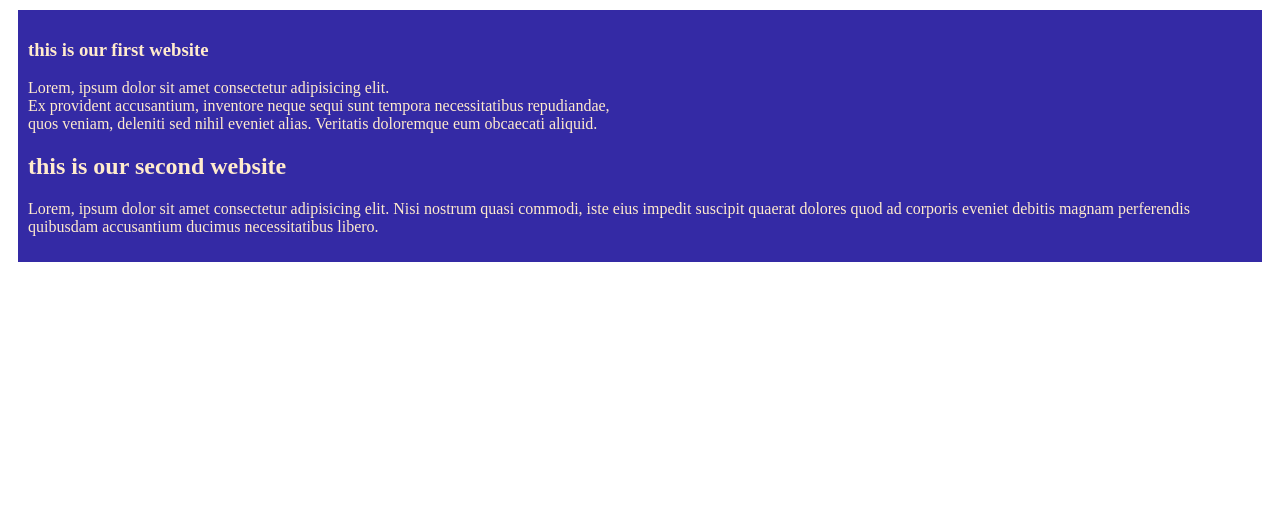
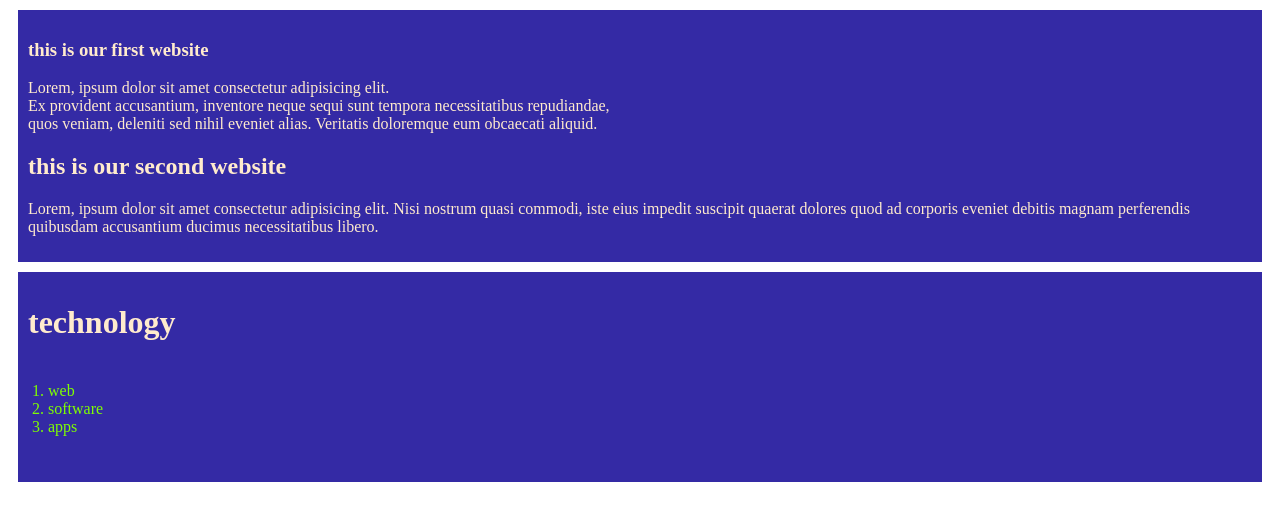
Before and after one commit to Shariful71/my-second-github-repo, a plain HTML site: page index.html in a window 1280 px wide. Drawn offline with Linux system fonts and the light colour scheme.

Commit message:
third commit

```diff
--- a/index.html
+++ b/index.html
@@ -15,6 +15,14 @@
     <p>Lorem, ipsum dolor sit amet consectetur adipisicing elit. Nisi nostrum quasi commodi, iste eius impedit suscipit quaerat dolores quod ad corporis eveniet debitis magnam perferendis quibusdam accusantium ducimus necessitatibus libero.</p>
 
     </div>
+    <div>
+        <h1>technology</h1>
+    <ol>
+        <li>web</li>
+        <li>software</li>
+        <li>apps</li>
+    </ol>
+    </div>
 
 </body>
 </html>
--- a/styles/blog.css
+++ b/styles/blog.css
@@ -3,4 +3,10 @@ div{
     color: blanchedalmond;
     padding: 10px;
     margin: 10px;
+
+    ol{
+
+        color: chartreuse;
+        padding: 20px;
+    };
 }
```
